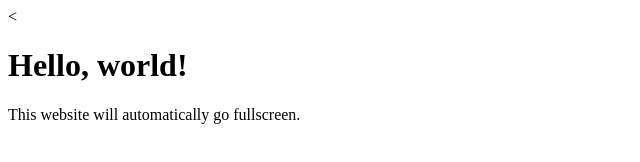
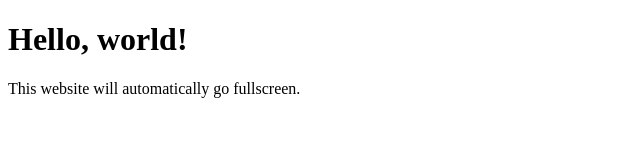
Before and after one commit to gtprojectz/fscreen1, a plain HTML site: page index.html in a window 1280 px wide. Shown: the whole page, without its empty margins (0-640 px from the left). Drawn offline with Linux system fonts and the light colour scheme.

Commit message:
Update index.html

```diff
--- a/index.html
+++ b/index.html
@@ -2,7 +2,8 @@
 <html>
   <head>
     <title>Fullscreen Example</title>
-    <<script>
+
+    <script>
       window.onload = function() {
         var element = document.documentElement;
         if (element.requestFullscreen) {
```
